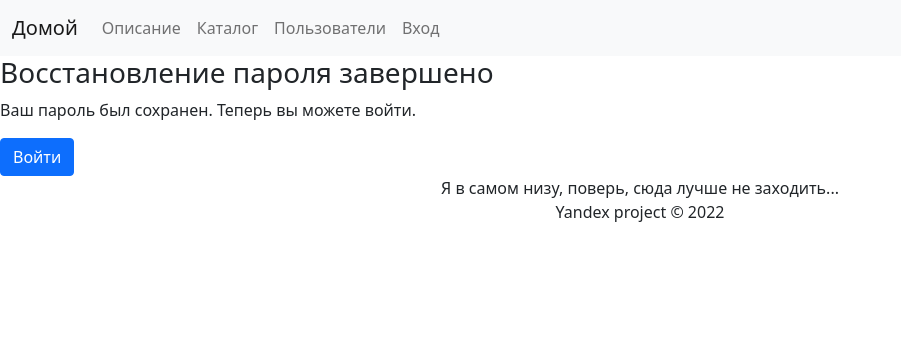
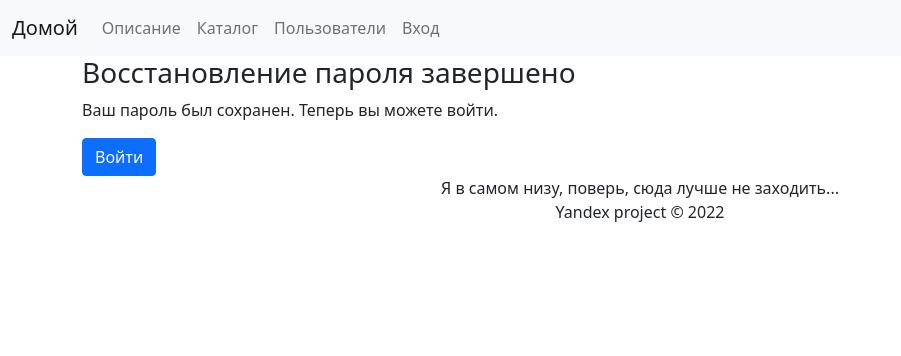
Before and after one commit to yeezy-na-izi/YlDjango, a Django app: page /auth/reset/done/ in a window 1280 px wide. Shown: the top 356 px of the page, without its empty margins (0-901 px from the left). Run offline with Django 3.2, Linux system fonts and the light colour scheme.

Commit message:
small cosmetic changes

```diff
--- a/templates/users/auth/reset_done.html
+++ b/templates/users/auth/reset_done.html
@@ -5,7 +5,10 @@
 {% endblock %}
 
 {% block content %}
-    <h3>Восстановление пароля завершено</h3>
-    <p>Ваш пароль был сохранен. Теперь вы можете войти.</p>
-    <a class="btn btn-primary" href="{% url 'login' %}">Войти</a>
+    <div class="container">
+        <h3>Восстановление пароля завершено</h3>
+        <p>Ваш пароль был сохранен. Теперь вы можете войти.</p>
+        <a class="btn btn-primary" href="{% url 'login' %}">Войти</a>
+    </div>
+
 {% endblock %}
--- a/users/urls.py
+++ b/users/urls.py
@@ -49,5 +49,4 @@ urlpatterns = [
         views.PasswordResetCompleteView.as_view(),
         name='password_reset_complete'
     ),
-
 ]
```
Also changed, not shown: templates/users/auth/password_reset_done.html (+6 -3 lines).
